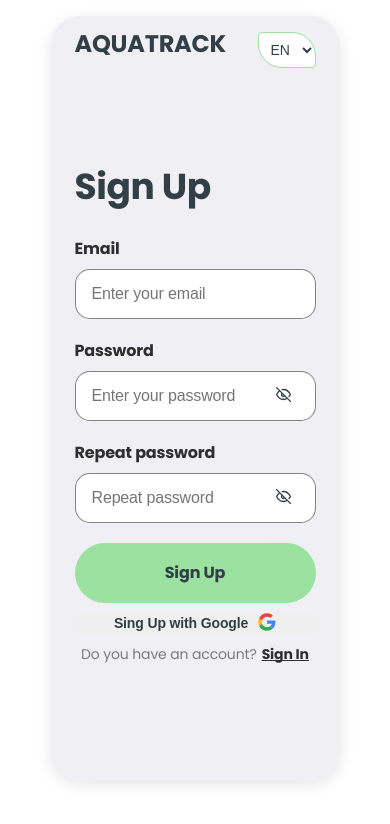
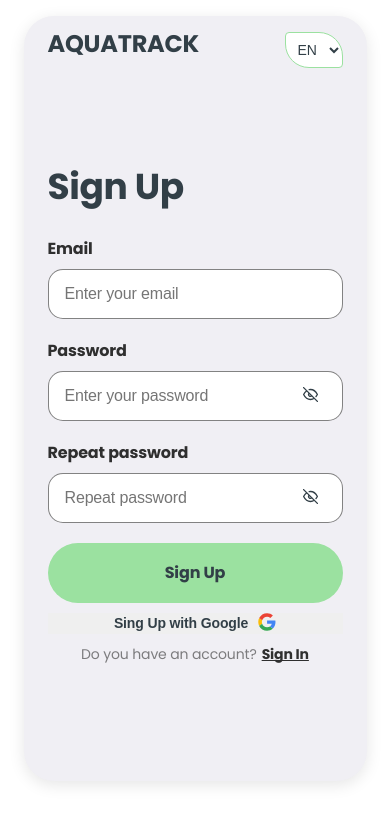
Before and after one commit to DimaOstapchuk91/AquaDev, a React (Vite) app: page /signup in a window 390 px wide. Shown: the top 824 px of the page. Built offline with nearby package versions, Linux system fonts and the light colour scheme.

Commit message:
fix size signin and sign up for mobile

```diff
--- a/src/pages/SignInPage/SignInPage.jsx
+++ b/src/pages/SignInPage/SignInPage.jsx
@@ -16,7 +16,6 @@ const SignInPage = () => {
     };
   }, []);
   return (
-    <div className={styles.signInWrap}>
     <div className={'container'}>
       <div className={styles.containerWapper}>
         <SignInForm />
@@ -27,7 +26,6 @@ const SignInPage = () => {
         )}
       </div>
     </div>
-    </div>
   );
 };
 export default SignInPage;
--- a/src/pages/SignInPage/SignInPage.module.css
+++ b/src/pages/SignInPage/SignInPage.module.css
@@ -6,18 +6,11 @@
   gap: 16px;
 }
 
-.signInWrap {
-  display: flex;
-  align-items: center;
-  justify-content: center;
-}
-
 .rightSection {
   display: none;
   position: relative;
 }
 
-/* media 1158px */
 @media (min-width: 1440px) {
   .rightSection {
     display: block;
--- a/src/pages/SignUpPage/SignUpPage.jsx
+++ b/src/pages/SignUpPage/SignUpPage.jsx
@@ -16,7 +16,6 @@ const SignUpPage = () => {
   }, []);
 
   return (
-    <div className={styles.signUpWrap}>
     <div className={'container'}>
       <div className={styles.containerWapper}>
         <SignUpForm />
@@ -27,7 +26,6 @@ const SignUpPage = () => {
         )}
       </div>
     </div>
-    </div>
   );
 };
 export default SignUpPage;
--- a/src/pages/SignUpPage/SignUpPage.module.css
+++ b/src/pages/SignUpPage/SignUpPage.module.css
@@ -4,12 +4,6 @@
   align-items: center;
   width: 100%;
   gap: 16px;
-}
-
-.signUpWrap {
-  display: flex;
-  align-items: center;
-  justify-content: center;
 }
 
 .rightSection {
```
Lines whose indentation alone changed are shown as unchanged.
